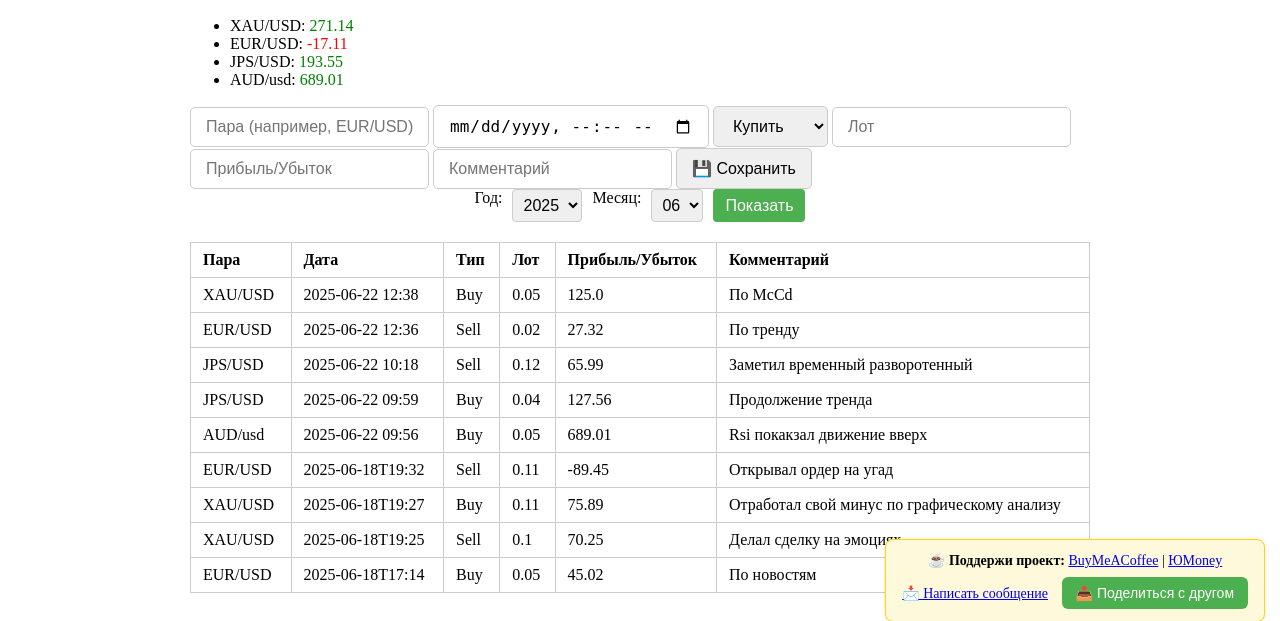
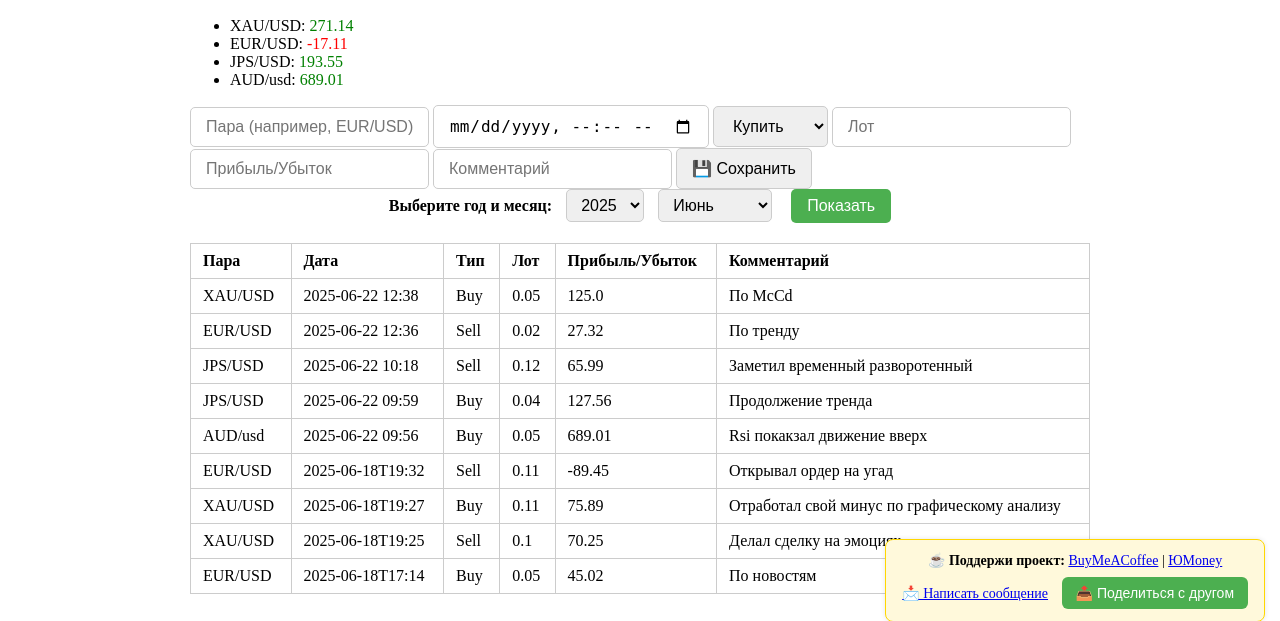
Before and after one commit to KakariA2/trader_diary, a Flask app: page / in a window 1280 px wide. Shown: the part 163-784 px from the top of the page. Run offline with Flask 3, Linux system fonts and the light colour scheme; data comes from the database, SQL or seed files in the repository.

Commit message:
Добавлена фильтрация по месяцу в index и логика в app.py

```diff
--- a/app.py
+++ b/app.py
@@ -99,36 +99,33 @@ def index():
     lang = request.args.get('lang', 'ru')
     texts = translations.get(lang, translations['ru'])
 
-    # Получаем год и месяц из параметров GET
-    year = request.args.get('year')
-    month = request.args.get('month')
+    from datetime import datetime
 
-    now = datetime.datetime.now()
-    if not year or not year.isdigit():
-        year = now.year
-    else:
-        year = int(year)
+    # Получаем выбранные год и месяц, или ставим текущие
+    try:
+        selected_year = int(request.args.get('year', datetime.now().year))
+        selected_month = int(request.args.get('month', datetime.now().month))
+    except ValueError:
+        selected_year = datetime.now().year
+        selected_month = datetime.now().month
 
-    if not month or not month.isdigit():
-        month = now.month
-    else:
-        month = int(month)
+    current_year = datetime.now().year
+    years = list(range(current_year - 4, current_year + 1))
 
-    # Формируем даты для фильтрации
-    start_date = f"{year}-{month:02d}-01 00:00"
-    if month == 12:
-        end_year = year + 1
-        end_month = 1
-    else:
-        end_year = year
-        end_month = month + 1
-    end_date = f"{end_year}-{end_month:02d}-01 00:00"
+    months = [
+        (1, "Январь"), (2, "Февраль"), (3, "Март"), (4, "Апрель"),
+        (5, "Май"), (6, "Июнь"), (7, "Июль"), (8, "Август"),
+        (9, "Сентябрь"), (10, "Октябрь"), (11, "Ноябрь"), (12, "Декабрь")
+    ]
 
     conn = get_db_connection()
-    trades = conn.execute(
-        "SELECT * FROM trades WHERE date >= ? AND date < ? ORDER BY date DESC",
-        (start_date, end_date)
-    ).fetchall()
+
+    query = """
+        SELECT * FROM trades
+        WHERE strftime('%Y', date) = ? AND strftime('%m', date) = ?
+        ORDER BY date DESC
+    """
+    trades = conn.execute(query, (str(selected_year), f"{selected_month:02d}")).fetchall()
     conn.close()
 
     total_profit = sum(trade['profit'] for trade in trades)
@@ -137,8 +134,6 @@ def index():
         pair = trade['pair']
         profit_by_pair[pair] = profit_by_pair.get(pair, 0) + trade['profit']
 
-    years = list(range(2020, now.year + 1))
-
     return render_template('index.html',
                            trades=trades,
                            total_profit=total_profit,
@@ -146,8 +141,9 @@ def index():
                            texts=texts,
                            lang=lang,
                            years=years,
-                           selected_year=year,
-                           selected_month=month)
+                           months=months,
+                           selected_year=selected_year,
+                           selected_month=selected_month)
 
 # Добавление сделки
 @app.route('/add', methods=['POST'])
--- a/templates/index.html
+++ b/templates/index.html
@@ -11,9 +11,6 @@
     <script async src="https://pagead2.googlesyndication.com/pagead/js/adsbygoogle.js?client=ca-pub-3753146282257487"
      crossorigin="anonymous"></script>
 
-    <style>
-        /* можно оставить свой стиль, он уже есть в style.css */
-    </style>
 </head>
 <body>
     <div class="container">
@@ -38,7 +35,6 @@
             </ul>
         </div>
 
-        <!-- Форма добавления сделки -->
         <form action="/add" method="POST">
             <input type="text" name="pair" placeholder="Пара (например, EUR/USD)" required>
             <input type="datetime-local" name="date" required>
@@ -52,26 +48,27 @@
             <button type="submit">💾 Сохранить</button>
         </form>
 
-        <!-- Форма фильтрации по году и месяцу -->
-        <form method="GET" action="/" style="margin-bottom: 20px; display: flex; justify-content: center; gap: 10px; flex-wrap: wrap;">
-          <label for="year">Год:</label>
-          <select name="year" id="year" style="padding: 6px; border-radius: 4px; border: 1px solid #ccc;">
+        <!-- Форма выбора года и месяца для фильтрации -->
+        <form action="/" method="get" style="text-align: center; margin-bottom: 20px;">
+          <label for="year" style="font-weight: bold; margin-right: 10px;">Выберите год и месяц:</label>
+
+          <select name="year" id="year" style="padding: 6px 10px; font-size: 16px; margin-right: 10px; border-radius: 5px; border: 1px solid #ccc;">
             {% for y in years %}
               <option value="{{ y }}" {% if y == selected_year %}selected{% endif %}>{{ y }}</option>
             {% endfor %}
           </select>
 
-          <label for="month">Месяц:</label>
-          <select name="month" id="month" style="padding: 6px; border-radius: 4px; border: 1px solid #ccc;">
-            {% for m in range(1, 13) %}
-              <option value="{{ m }}" {% if m == selected_month %}selected{% endif %}>{{ "{:02d}".format(m) }}</option>
+          <select name="month" id="month" style="padding: 6px 10px; font-size: 16px; border-radius: 5px; border: 1px solid #ccc;">
+            {% for m in months %}
+              <option value="{{ m[0] }}" {% if m[0] == selected_month %}selected{% endif %}>{{ m[1] }}</option>
             {% endfor %}
           </select>
 
-          <button type="submit" style="padding: 6px 12px; background-color: #4CAF50; color: white; border: none; border-radius: 4px; cursor: pointer;">Показать</button>
+          <button type="submit" style="padding: 8px 16px; font-size: 16px; margin-left: 15px; border-radius: 5px; background-color: #4CAF50; color: white; border: none; cursor: pointer;">
+            Показать
+          </button>
         </form>
 
-        <!-- Таблица сделок -->
         <div class="table-wrapper">
             <table>
                 <thead>
```
Lines whose indentation alone changed are shown as unchanged.
